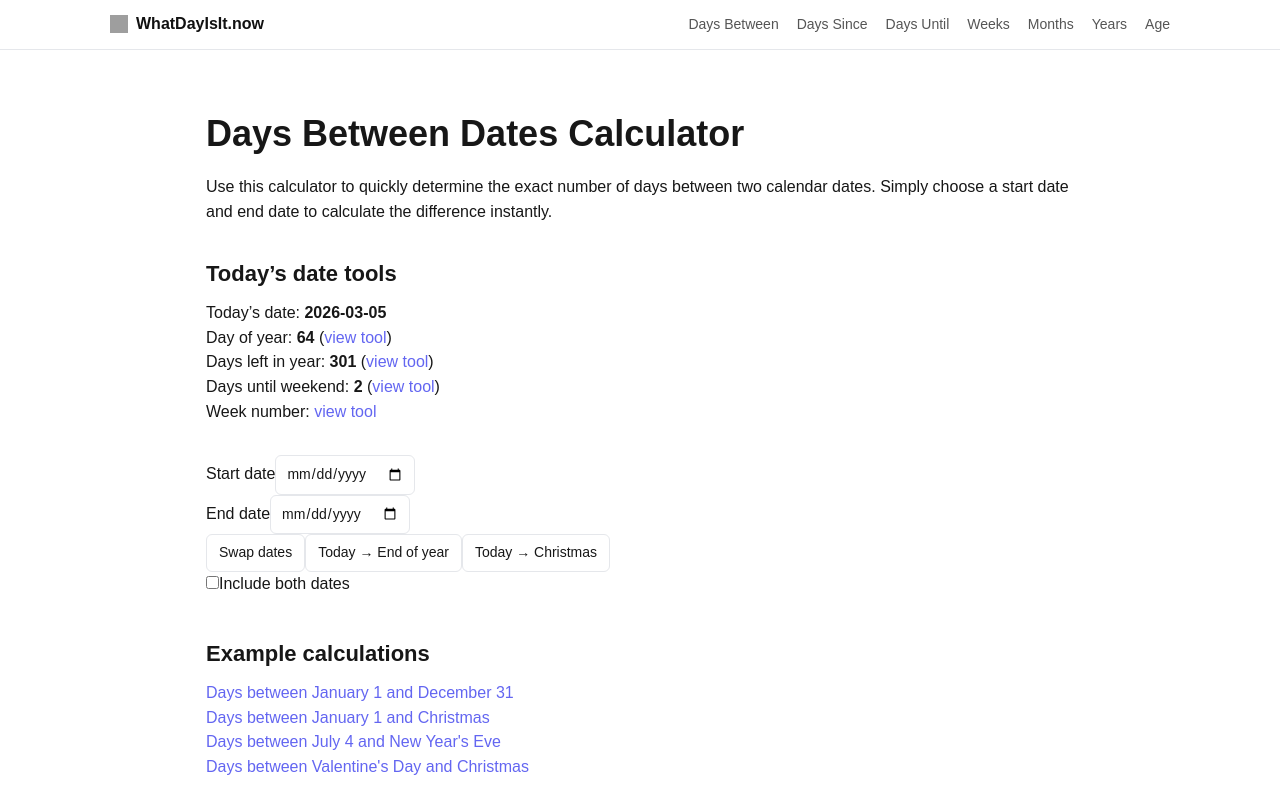
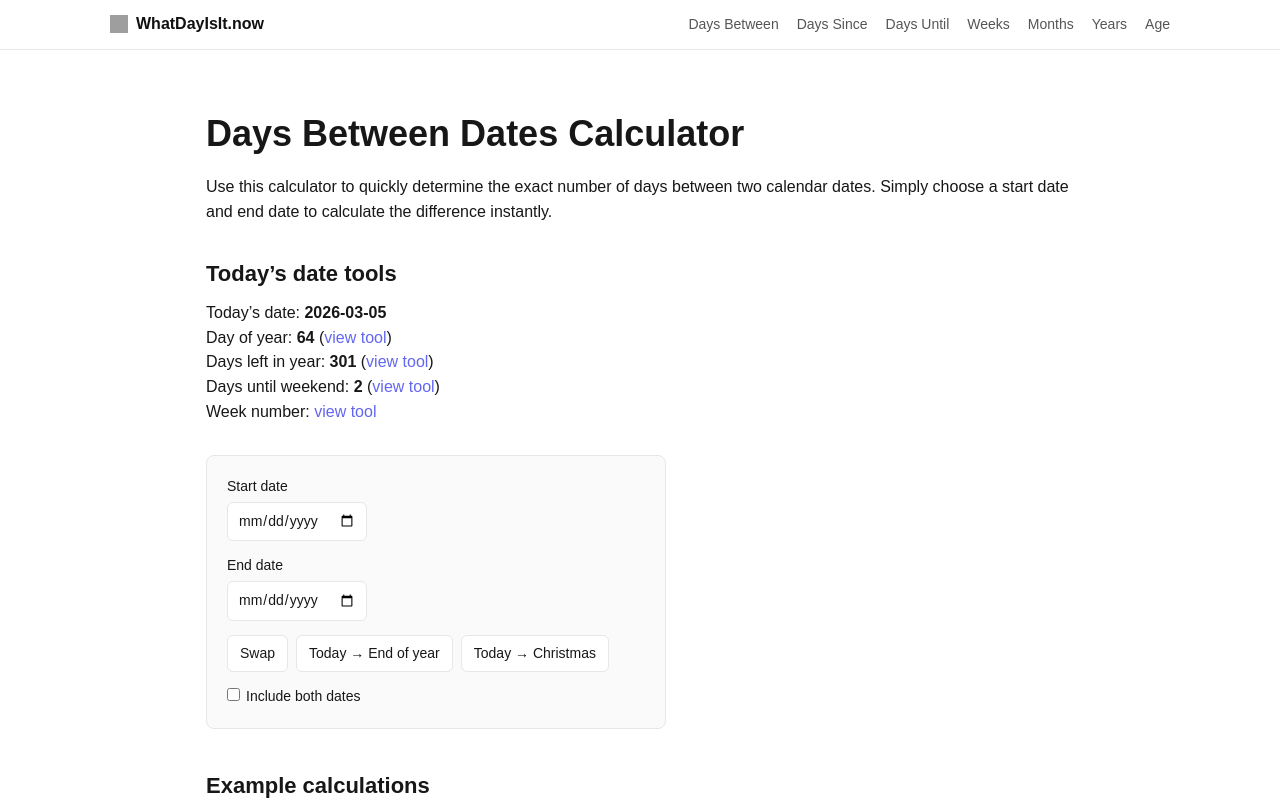
Before and after one commit to bosmeel/whatdayisit-now, a Next.js app: page /days-between in a window 1280 px wide. Shown: the top 800 px of the page. Built offline with nearby package versions, Linux system fonts and the light colour scheme; grey boxes are pictures that could not be loaded.

Commit message:
improve calculator UI

```diff
--- a/app/days-between/Calculator.tsx
+++ b/app/days-between/Calculator.tsx
@@ -52,9 +52,7 @@ export default function Calculator() {
     params.set("start", start)
     params.set("end", end)
 
-    if (inclusive) {
-      params.set("inclusive", "1")
-    }
+    if (inclusive) params.set("inclusive", "1")
 
     router.replace(`/days-between?${params.toString()}`)
 
@@ -85,9 +83,7 @@ export default function Calculator() {
 
   let result = daysBetween(start, end)
 
-  if (result !== null && inclusive) {
-    result = result + 1
-  }
+  if (result !== null && inclusive) result = result + 1
 
   let weeks = null
   let days = null
@@ -99,71 +95,77 @@ export default function Calculator() {
   }
 
   return (
-    <div className="calculator-box">
+    <div style={{marginTop:20}}>
 
-      <div className="input-group">
-        <label>Start date</label>
+      <div style={{
+        border:"1px solid #e5e7eb",
+        borderRadius:8,
+        padding:20,
+        background:"#fafafa",
+        maxWidth:460
+      }}>
+
+        <div style={{display:"grid",gap:14}}>
+
+          <label>
+            <div style={{fontSize:14,marginBottom:4}}>Start date</div>
             <input
               type="date"
               className="date-input"
               value={start}
               onChange={(e)=>setStart(e.target.value)}
             />
-      </div>
+          </label>
 
-      <div className="input-group">
-        <label>End date</label>
+          <label>
+            <div style={{fontSize:14,marginBottom:4}}>End date</div>
             <input
               type="date"
               className="date-input"
               value={end}
               onChange={(e)=>setEnd(e.target.value)}
             />
-      </div>
+          </label>
 
-      <div className="button-row">
+          <div style={{display:"flex",gap:8,flexWrap:"wrap"}}>
 
-        <button
-          className="tool-button"
-          onClick={swapDates}
-        >
-          Swap dates
+            <button className="tool-btn" onClick={swapDates}>
+              Swap
             </button>
 
-        <button
-          className="tool-button"
-          onClick={setTodayToEndOfYear}
-        >
+            <button className="tool-btn" onClick={setTodayToEndOfYear}>
               Today → End of year
             </button>
 
-        <button
-          className="tool-button"
-          onClick={setTodayToChristmas}
-        >
+            <button className="tool-btn" onClick={setTodayToChristmas}>
               Today → Christmas
             </button>
 
           </div>
 
-      <label className="checkbox-row">
+          <label style={{fontSize:14}}>
             <input
               type="checkbox"
               checked={inclusive}
               onChange={(e)=>setInclusive(e.target.checked)}
+              style={{marginRight:6}}
             />
             Include both dates
           </label>
 
+        </div>
+
+      </div>
+
       {result !== null && (
 
-        <div className="result-box">
+        <div style={{marginTop:24}}>
 
-          <h2 className="result-number">
+          <h2 style={{fontSize:28,fontWeight:700}}>
             {result} days
           </h2>
 
-          <p className="result-sub">
+          <p style={{color:"#666"}}>
             {weeks} weeks and {days} days
           </p>
 
```
Lines whose indentation alone changed are shown as unchanged.
